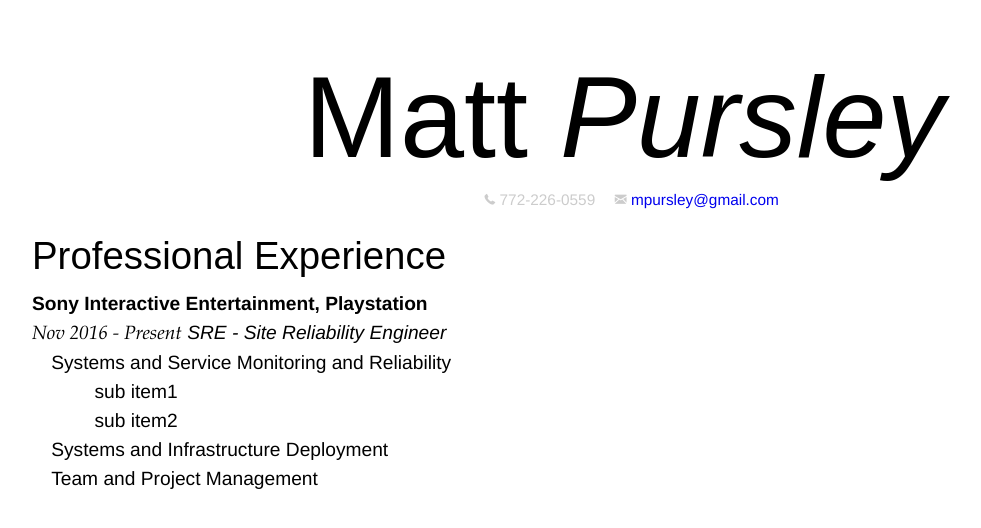
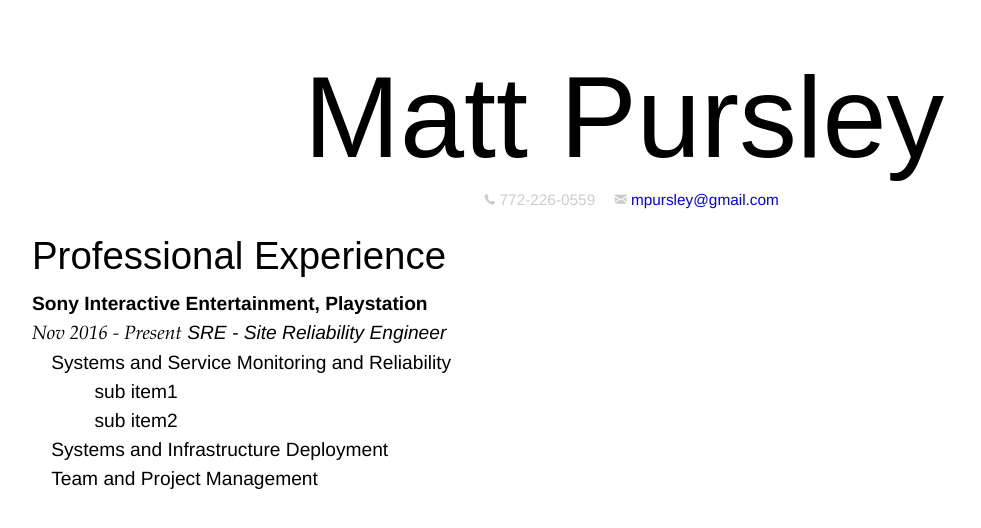
Before and after one commit to mpursley/mpursley.github.io, a Jekyll site: the page built from index_resume_short.md, in a window 1280 px wide. Shown: the top 528 px of the page, without its empty margins (16-997 px from the left). Built offline with Jekyll 4.4.1, drawn with Linux system fonts in a browser that asks for light colours.

```diff
--- a/index_resume_short.md
+++ b/index_resume_short.md
@@ -3,7 +3,7 @@ layout: cv
 title: Matt Pursley's CV
 ---
 
-# Matt ___Pursley___
+# Matt __Pursley__
 <div id="webaddress">
 <i class="fi-telephone" style="margin-left:1em"></i>
 772-226-0559
```
